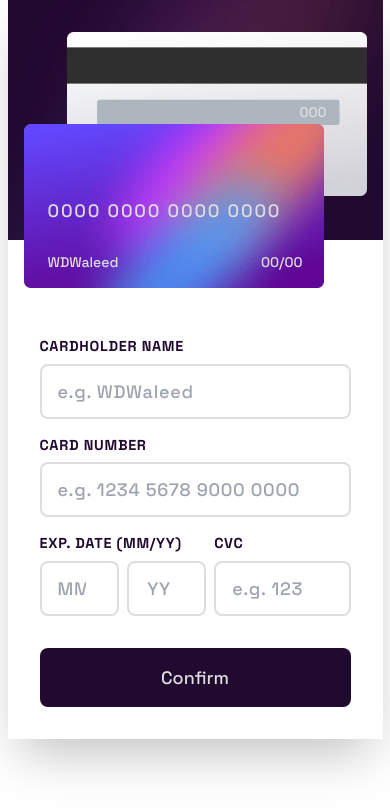
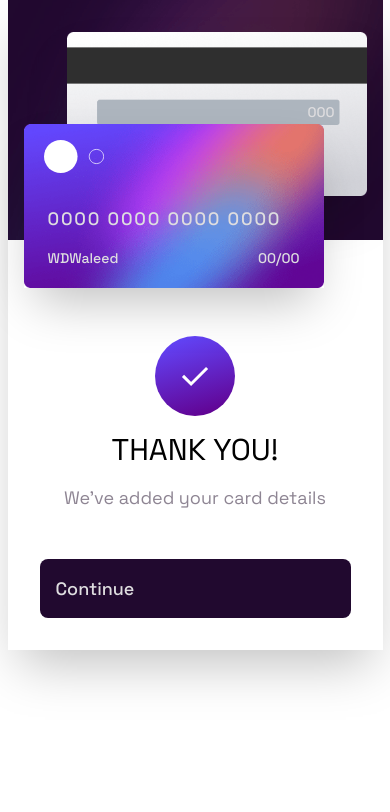
Before and after one commit to WDWaleed/Interactive-Card-Details-Form-Frontend-Mentor, a React (Vite) app: page / in a window 390 px wide. Shown: the top 812 px of the page. Built offline with nearby package versions, Linux system fonts and the light colour scheme.

Commit message:
Finished the Desktop design
The app is finished and functional for both Mobile and Desktop devices.
One last thing to do is add the success message. I'm thinking about
using React Router for this purpose.

```diff
--- a/package.json
+++ b/package.json
@@ -12,7 +12,8 @@
   "dependencies": {
     "prop-types": "^15.8.1",
     "react": "^18.2.0",
-    "react-dom": "^18.2.0"
+    "react-dom": "^18.2.0",
+    "react-router": "^6.15.0"
   },
   "devDependencies": {
     "@types/react": "^18.2.15",
--- a/src/App.jsx
+++ b/src/App.jsx
@@ -1,6 +1,7 @@
 import Cards from "./components/Cards";
-import Form from "./components/Form";
+// import Form from "./components/Form";
 import { useState } from "react";
+import Success from "./components/Success";
 
 function App() {
   const [name, setName] = useState("");
@@ -14,8 +15,9 @@ function App() {
   const [isValidYear, setIsValidYear] = useState(true);
   const [isValidCVC, setIsValidCVC] = useState(true);
 
+
   return (
-    <main className="max-w-[375px] lg:w-full mx-auto shadow-2xl">
+    <main className="max-w-[375px] mx-auto shadow-2xl flex flex-col  xl:w-full xl:flex-row xl:max-w-[1440px] xl:h-screen xl:max-h-[900px] xl:shadow-none">
       <Cards
         name={name}
         cardNumber={cardNumber}
@@ -23,7 +25,8 @@ function App() {
         year={year}
         CVC={CVC}
       />
-      <Form
+      <Success />
+      {/* <Form
         name={name}
         setName={setName}
         cardNumber={cardNumber}
@@ -42,7 +45,7 @@ function App() {
         setIsValidYear={setIsValidYear}
         isValidCVC={isValidCVC}
         setIsValidCVC={setIsValidCVC}
-      />
+      /> */}
     </main>
   );
 }
--- a/src/components/Cards.jsx
+++ b/src/components/Cards.jsx
@@ -1,43 +1,45 @@
 const Cards = ({ name, cardNumber, month, year, CVC }) => {
   return (
-    <section className="bg-main-mobile w-[375px] lg:bg-main-desktop bg h-[240px] mx-auto relative ">
-      <img
-        src="/public/images/bg-card-back.png"
-        alt="Backside of Card"
-        className="w-[300px] aspect-[1.83/1] absolute top-8 right-4"
-      />
-      <img
-        src="/public/images/bg-card-front.png"
-        alt="Frontside of Card"
-        className="w-[300px] aspect-[1.83/1] absolute -bottom-12 left-4 shadow-fxl"
-      />
+    <section className="bg-main-mobile w-[375px] xl:bg-main-desktop h-[240px] mx-auto relative xl:h-full xl:float-left xl:ml-0 xl:max-w-[483px] xl:basis-[483px] ">
+      <div
+        id="cardBack"
+        className="w-[300px] aspect-[1.83/1] absolute top-8 right-4 shadow-2xl xl:top-[360px] xl:right-0 xl:translate-x-1/2"
+      >
+        <img src="/public/images/bg-card-back.png" alt="Backside of Card" />
+        <p
+          id="cvc"
+          className="text-sm text-LightGrayishViolet absolute right-8 top-[4.4rem] font-medium"
+        >
+          {CVC ? CVC : "000 "}
+        </p>
+      </div>
+      <div
+        id="cardFront"
+        className="w-[300px] aspect-[1.83/1] absolute -bottom-12 left-4 shadow-2xl  xl:top-40 xl:left-full xl:-translate-x-2/3"
+      >
+        <img src="/public/images/card-logo.svg" alt="logo" className="absolute top-4 left-5 w-[60px] h-[33px]" />
+        <img src="/public/images/bg-card-front.png" alt="Frontside of Card" />
         <p
           id="cardNumber"
-        className="text-custom text-LightGrayishViolet absolute left-10 bottom-4 tracking-widest font-medium"
+          className="text-custom text-LightGrayishViolet absolute left-6 bottom-14 tracking-widest font-medium"
         >
           {cardNumber ? cardNumber : "0000 0000 0000 0000"}
         </p>
 
         <p
           id="cardholder-name"
-        className="text-sm text-LightGrayishViolet absolute left-10 -bottom-8 font-medium"
+          className="text-sm text-LightGrayishViolet absolute left-6 bottom-5 font-medium"
         >
           {name ? name : "WDWaleed"}
         </p>
 
         <p
           id="expiry-date"
-        className="text-sm text-LightGrayishViolet absolute right-20 -bottom-8 font-medium"
+          className="text-sm text-LightGrayishViolet absolute right-6 bottom-5 font-medium"
         >
           {month && year ? `${month}/${year}` : "00/00"}
         </p>
-
-      <p
-        id="cvc"
-        className="text-sm text-LightGrayishViolet absolute right-14 top-[6.4rem] font-medium"
-      >
-        {CVC ? CVC : "000 "}
-      </p>
+      </div>
     </section>
   );
 };
--- a/src/components/Form.jsx
+++ b/src/components/Form.jsx
@@ -36,7 +36,7 @@ const Form = ({
   };
 
   return (
-    <form onSubmit={(e) => e.preventDefault()} className="mt-16  p-8">
+    <form onSubmit={(e) => e.preventDefault()} className="mt-16  p-8 xl:max-w-lg xl:m-auto xl:float-right xl:grow">
       <label
         htmlFor="name"
         className="inline-block text-[0.9rem] uppercase font-bold tracking-wider text-VeryDarkViolet w-full"
@@ -62,7 +62,6 @@ const Form = ({
           value={cardNumber}
           onChange={(e) => {
             setCardNumber(e.target.value);
-            setIsValidCardNumber(true);
           }}
           maxLength={19}
           type="text"
@@ -111,7 +110,7 @@ const Form = ({
               !isValidMonth || !isValidYear ? "block" : "hidden"
             } text-errors font-medium`}
           >
-            Can't be blank
+            Can&apos;t be blank
           </p>
         </label>
         <label
@@ -136,7 +135,7 @@ const Form = ({
               !isValidCVC ? "block" : "hidden"
             } text-errors font-medium`}
           >
-            Can't be blank
+            Can&apos;t be blank
           </p>
         </label>
       </div>
--- /dev/null
+++ b/src/components/Success.jsx
@@ -0,0 +1,11 @@
+const Success = () => {
+  return (
+    <section className="mt-16  p-8 xl:max-w-lg xl:m-auto xl:float-right xl:grow flex flex-col  justify-center items-center gap-4">
+        <img src="/images/icon-complete.svg" alt="Success" />
+        <h1 className="text-3xl">THANK YOU!</h1>
+        <p className="text-DarkGrayishViolet text-custom">We&apos;ve added your card details</p>
+        <a href="#" className="w-full bg-VeryDarkViolet p-4 mt-8 rounded-lg text-custom font-medium text-LightGrayishViolet transition-opacity duration-200 hover:opacity-[.95]">Continue</a>
+    </section>
+  )
+}
+export default Success
```
Also changed, not shown: 1 other file (tests, documents, lock files or other folders). Lines whose indentation alone changed are shown as unchanged.
